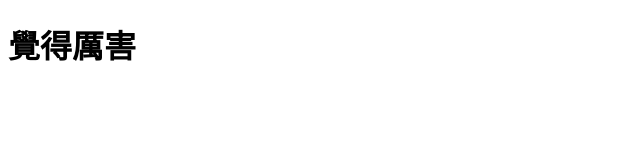
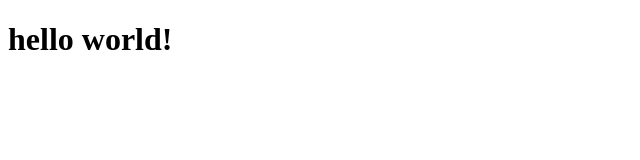
Before and after one commit to jerry-eg/jerrylin.github.io, a plain HTML site: page index.html in a window 1280 px wide. Shown: the whole page, without its empty margins (0-640 px from the left). Drawn offline with Linux system fonts and the light colour scheme.

Commit message:
Update index.html

```diff
--- a/index.html
+++ b/index.html
@@ -5,6 +5,6 @@
     <title>你好，GitHub</title>
   </head>
   <body>
-    <h1>覺得厲害</h1>
+    <h1>hello world!</h1>
   </body>
 </html>
```
